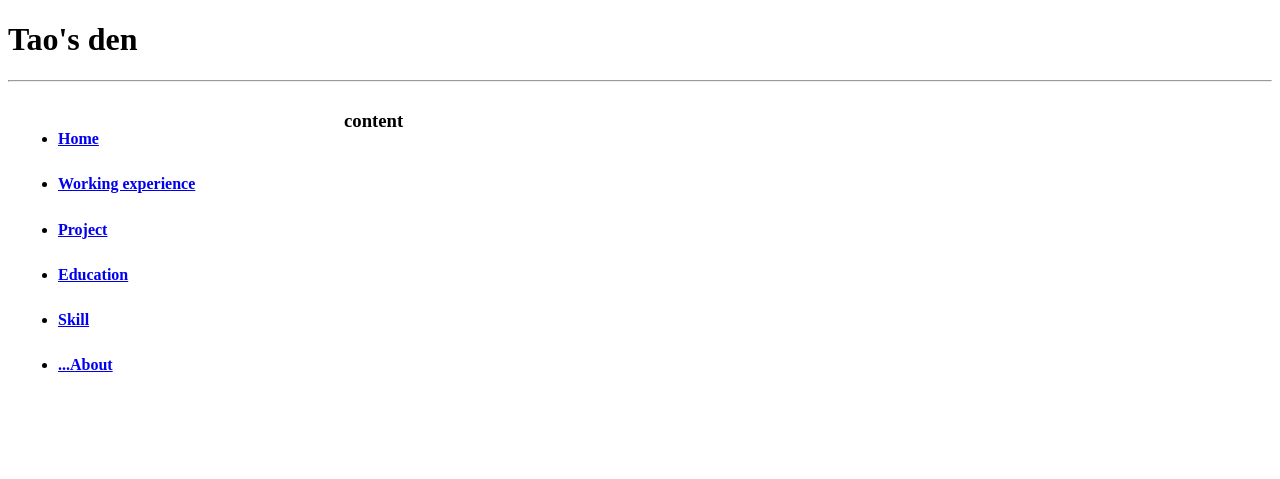
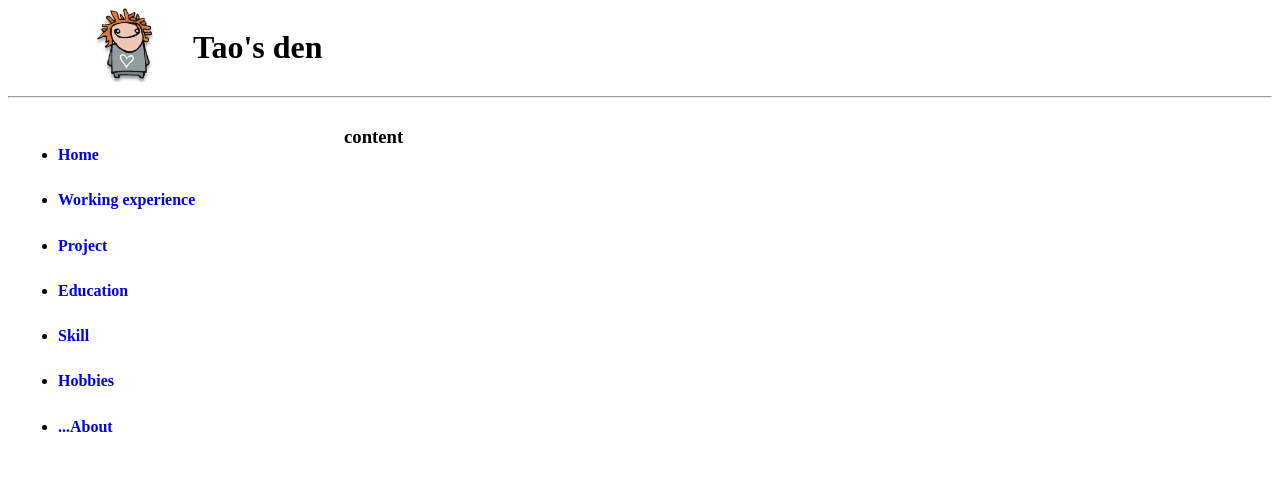
Before and after one commit to taodtu/My-Porfolio, a plain HTML site: page index.html in a window 1280 px wide. Drawn offline with Linux system fonts and the light colour scheme.

Commit message:
add profile photo

```diff
--- a/index.html
+++ b/index.html
@@ -9,12 +9,13 @@
 
 <body>
  <header>
+  <img src="./img/png-0061.png" alt="profile photo" id="profile" style="width:75px;height:75px">
   <h1>Tao's den</h1>
  </header>
  <hr>
  <div class="row">
 
-  <div class="column-left">
+  <nav class="column-left">
    <ul>
     <li>
      <a href='/atlantic'>
@@ -43,19 +44,22 @@
     </li>
     <li>
      <a href='/atlantic'>
+      <h4>Hobbies</h4>
+     </a>
+    </li>
+    <li>
+     <a href='/atlantic'>
       <h4>...About</h4>
      </a>
     </li>
    </ul>
+  </nav>
 
-  </div>
-
-  <div class="column-right">
+  <main class="column-right">
    <h3>
     content
    </h3>
-  </div>
-
+  </main>
 
  </div>
 </body>
--- a/stylesheets/style.css
+++ b/stylesheets/style.css
@@ -1,3 +1,16 @@
+header{
+ display:flex;
+ text-align: center;
+ flex-direction: row;
+}
+a{
+ text-decoration: none;
+}
+h1{
+ width:75%;
+ text-align: left;
+ padding-left: 30px;
+}
 .row {
   display: flex;
 }
@@ -8,9 +21,11 @@
   font-size: 16px;
   padding: 0 10px;
   justify-content: space-between;
+
 }
 
 .column-right {
+
   width: 75%;
   display: flex;
   line-height: 24px;
@@ -18,3 +33,6 @@
   padding: 0 10px;
   justify-content: space-between;
 }
+#profile{
+ padding-left: 80px;
+}
```
Also changed, not shown: img/png-0007.png (added), img/png-0010.png (added), img/png-0061.png (added), img/png-0269.png (added), img/png-0284.png (added), img/png-0298.png (added), img/png-0517.png (added), img/png-0578.png (added), img/png-0656.png (added), img/png-0684.png (added).
